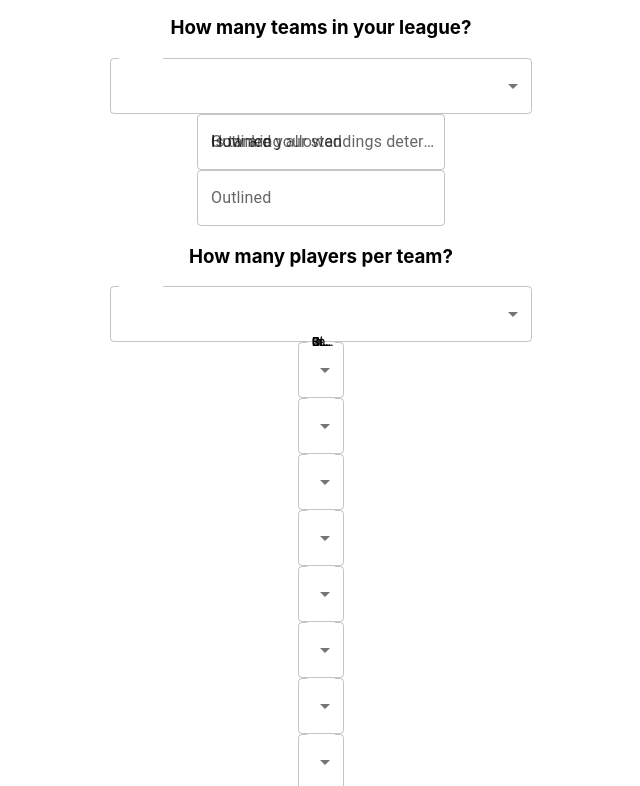
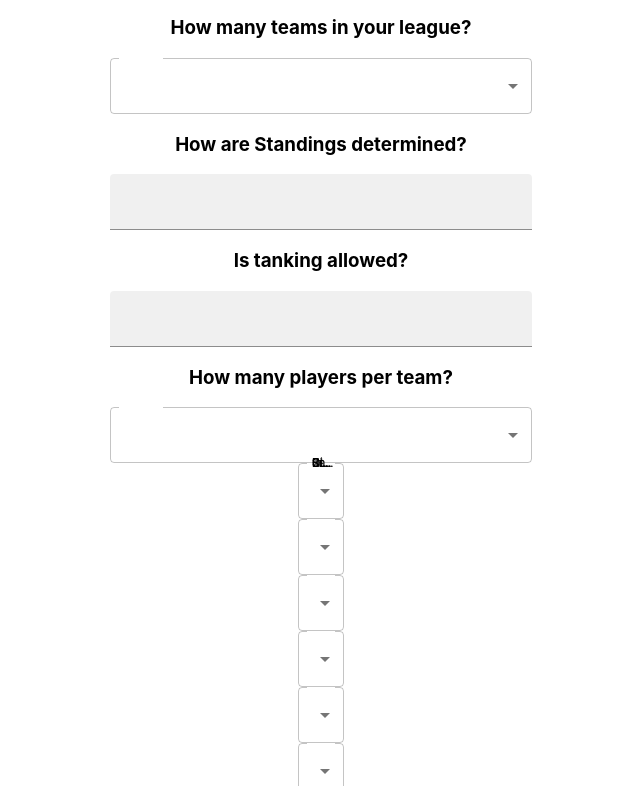
Before and after one commit to AMess33/FantasyBL, a React (Create React App) app: page / in a window 1280 px wide. Shown: the part 1734-2520 px from the top of the page, without its empty margins (319-959 px from the left). Built offline with nearby package versions, Linux system fonts and the light colour scheme.

Commit message:
update componenets in standings

```diff
--- a/src/components/GeneralSettings/standings.jsx
+++ b/src/components/GeneralSettings/standings.jsx
@@ -1,23 +1,22 @@
 import React from "react";
-import {
-  FormControl,
-  Select,
-  Box,
-  InputLabel,
-  MenuItem,
-  TextField,
-} from "@mui/material";
+import { FormControl, Box, TextField } from "@mui/material";
 
 function Standings(props) {
   return (
-    <Box>
-      <FormControl>
-        <InputLabel>How are your standings determined?</InputLabel>
-        <TextField id="outlined-basic" label="Outlined" variant="outlined" />
-        <InputLabel>Is tanking allowed</InputLabel>
-        <TextField id="outlined-basic" label="Outlined" variant="outlined" />
-      </FormControl>
-    </Box>
+    <div>
+      <Box sx={{ minWidth: 120 }}>
+        <FormControl sx={{ width: "33%" }}>
+          <h3>How are Standings determined?</h3>
+          <TextField id="outlined-basic" variant="filled" />
+        </FormControl>
+      </Box>
+      <Box sx={{ minWidth: 120 }}>
+        <FormControl sx={{ width: "33%" }}>
+          <h3>Is tanking allowed?</h3>
+          <TextField id="outlined-basic" variant="filled" />
+        </FormControl>
+      </Box>
+    </div>
   );
 }
 
```
